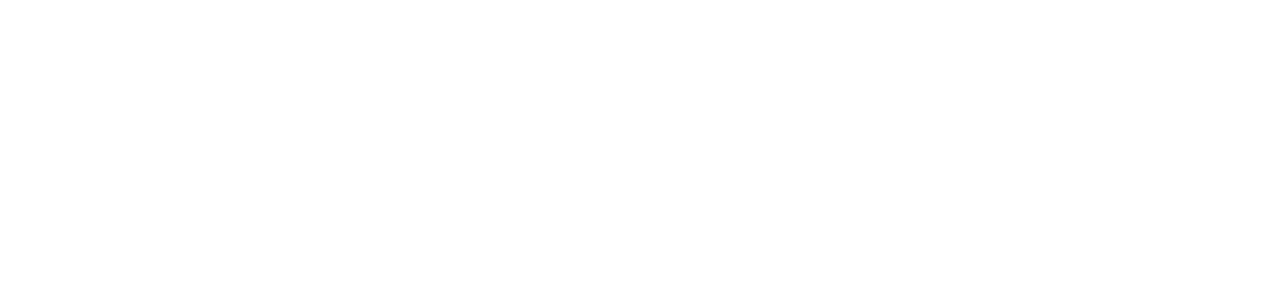
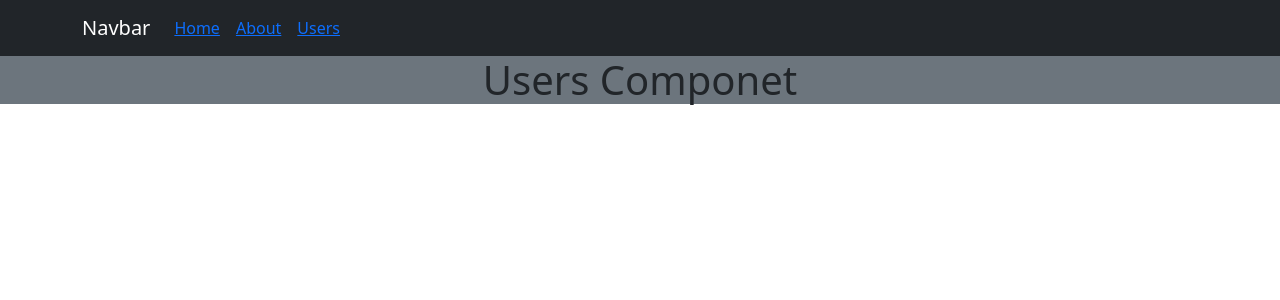
Before and after one commit to Lindos-Mahadi/PWA-FIRST-PROJECT, a React (Create React App) app: page /users in a window 1280 px wide. Shown: the top 300 px of the page. Built offline with nearby package versions, Linux system fonts and the light colour scheme.

Commit message:
Navbar & Components SetUp

```diff
--- a/package.json
+++ b/package.json
@@ -11,6 +11,7 @@
     "react-bootstrap": "^2.0.0-beta.6",
     "react-dom": "^17.0.2",
     "react-redux": "^7.2.5",
+    "react-router-dom": "^5.3.0",
     "react-scripts": "4.0.3",
     "web-vitals": "^1.1.2"
   },
--- a/src/App.js
+++ b/src/App.js
@@ -1,11 +1,32 @@
 import logo from './logo.svg';
 import './App.css';
 import 'bootstrap/dist/css/bootstrap.min.css';
-
+import { Link, Route, BrowserRouter as Router, Switch } from 'react-router-dom'
+import { Navbar, Nav, Container } from 'react-bootstrap'
+import Home from './components/Home'
+import About from './components/About'
+import Users from './components/Users'
 function App() {
   return (
     <div className="App">
+      <Router>
+        <Navbar bg="dark" variant="dark">
+            <Container>
+            <Navbar.Brand href="#home">Navbar</Navbar.Brand>
+            <Nav className="me-auto">
+              <Nav.Link ><Link to="/">Home</Link></Nav.Link>
+                  <Nav.Link ><Link to="/about" >About</Link></Nav.Link>
+                  <Nav.Link><Link to="/users">Users</Link></Nav.Link>
+            </Nav>
+            </Container>
+        </Navbar>
 
+        <Switch>
+          <Route path="/about" component={About} ></Route>
+          <Route path="/users" component={Users} ></Route>
+          <Route path="/" component={Home} ></Route>
+        </Switch>
+      </Router>
     </div>
   );
 }
--- /dev/null
+++ b/src/components/About.jsx
@@ -0,0 +1,9 @@
+import React from 'react'
+export default function About()
+{
+    return(
+        <div>
+            <h1>About Component</h1>
+        </div>
+    )
+}
--- /dev/null
+++ b/src/components/Home.jsx
@@ -0,0 +1,9 @@
+import React from 'react'
+export default function Home()
+{
+    return(
+        <div>
+            <h1>Home Component</h1>
+        </div>
+    )
+}
--- /dev/null
+++ b/src/components/Users.jsx
@@ -0,0 +1,12 @@
+import React from 'react'
+
+function Users() {
+    return (
+        <div>
+            <h1 className="bg-secondary">Users Componet</h1>
+        </div>
+    )
+}
+
+
+export default Users
```
Also changed, not shown: 1 other file (tests, documents, lock files or other folders).
